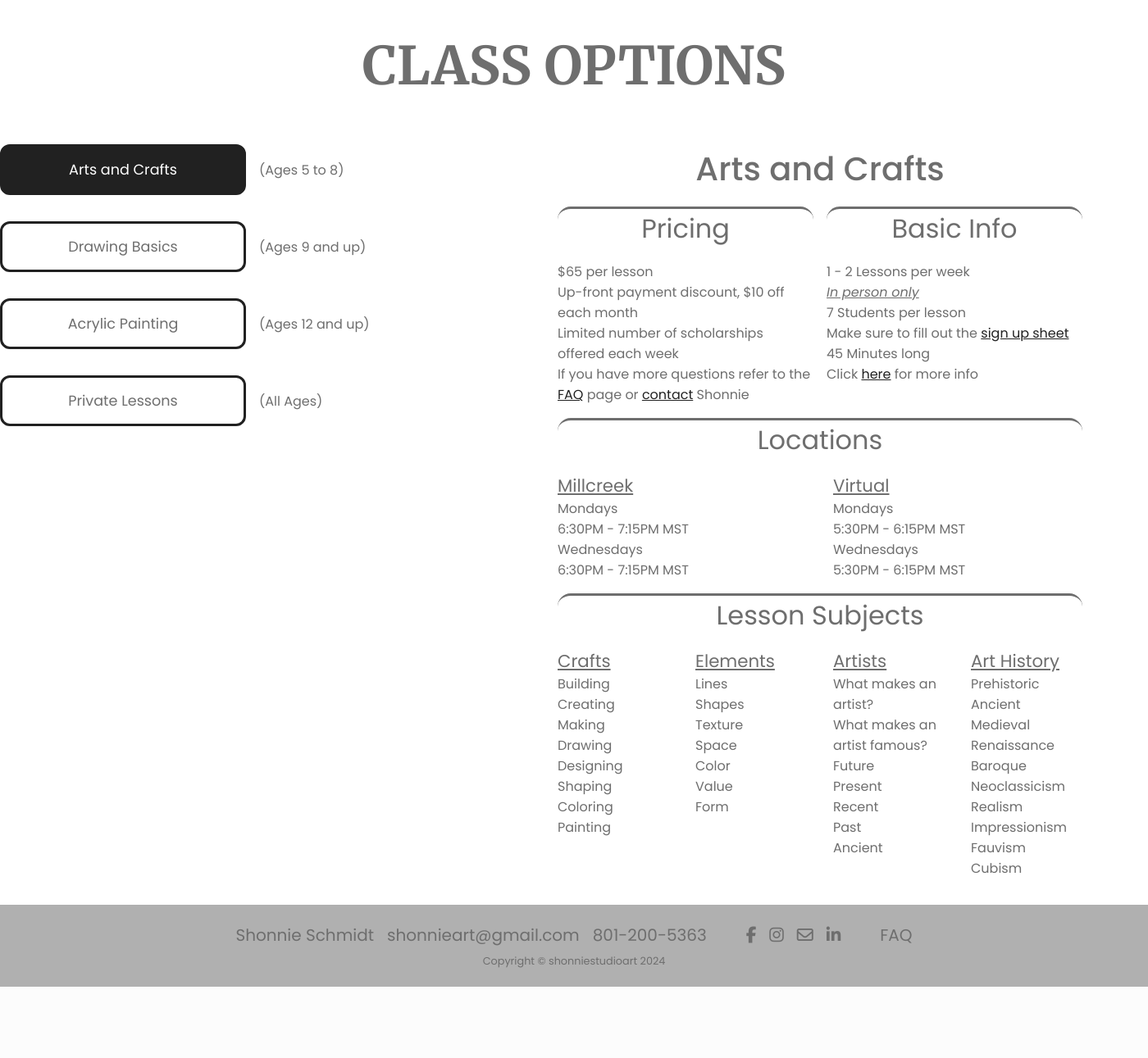
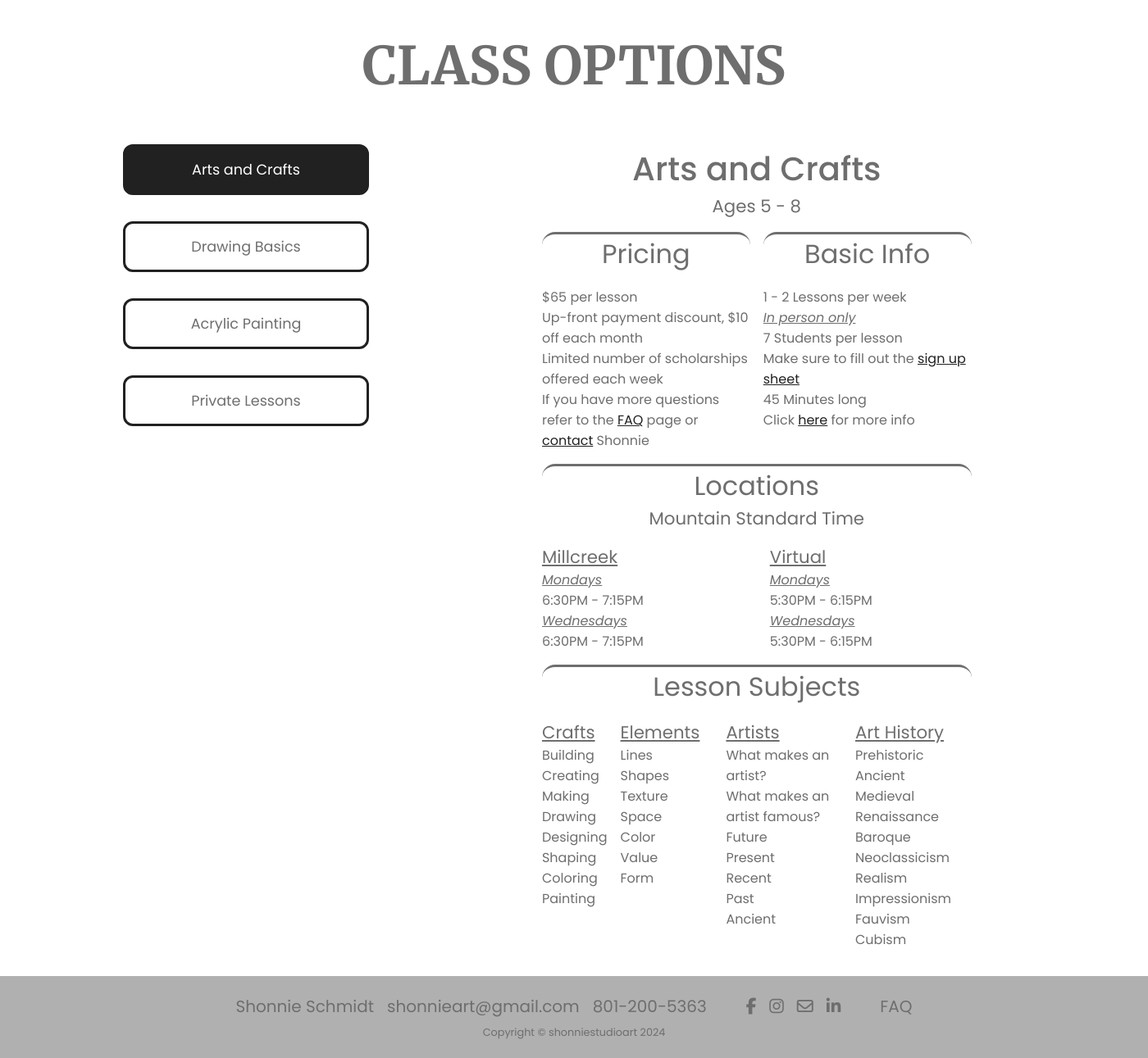
Before and after one commit to christian375h/shonniestudioart2, a Flask app: page /classes.html in a window 1400 px wide. Shown: the part 125-1416 px from the top of the page at 82% size. Before the commit the page ends 1329 px from the top, so only its background shows below. Run offline with Flask 3, Linux system fonts and the light colour scheme; some libraries are stand-ins or nearby versions.

Commit message:
Class and Events Responsive
Made the Class and events pages responsive

```diff
--- a/static/style.css
+++ b/static/style.css
@@ -368,12 +368,18 @@ footer .copyright {
 #about {
     flex-direction: column;
     align-items: center;
-    gap: 5rem;
+    gap: 4rem;
+}
+
+.about-event-container {
+    width: 100%;
+    text-align: center;
 }
 
 .about-container {
     display: flex;
     flex-direction: row;
+    gap: 5rem;
 }
 
 .about-img-container {
@@ -552,9 +558,18 @@ footer .copyright {
     display: flex;
     flex-direction: row;
     height: fit-content;
-    justify-content: flex-start;
     align-items: flex-start;
-    width: 1400px;
+    width: 1100px;
+}
+
+#classes .class-title {
+    display: flex;
+    flex-direction: column;
+    gap: 0;
+}
+
+#classes .class-title .section-text-p2{
+    text-decoration: none;
 }
 
 #classes .selected-tabs {
@@ -659,6 +674,22 @@ footer .copyright {
     border-radius: 1rem;
 }
 
+.wide-tab-container div {
+    display: flex;
+    flex-direction: row;
+    align-items: flex-start;
+}
+
+#classes .location-title {
+    display: flex;
+    flex-direction: column;
+    gap: 0;
+}
+
+.location-title .section-text-p2{
+    text-decoration: none;
+}
+
 /* FAQ Page */
 
 /* All Sections */
@@ -703,7 +734,7 @@ footer .copyright {
     height: fit-content;
     justify-content: flex-start;
     align-items: flex-start;
-    width: 1400px;
+    width: 1100px;
 }
 
 #events .selected-tabs {
@@ -808,18 +839,18 @@ footer .copyright {
     border-radius: 1rem;
 }
 
-.art-example-container {
+#events .art-example-container {
     display: flex;
     flex-direction: column;
 }
 
-.art-example-container img {
+#events .art-example-container img {
     width: 150px;
     border-radius: 0.75rem;
     transition: all 0.3s;
 }
 
-.wide-tab-container img:hover{
+#events .wide-tab-container img:hover{
     transform: scale(2);
     z-index: 1;
 }
--- a/templates/classes.html
+++ b/templates/classes.html
@@ -64,31 +64,30 @@
                 <button class="btn selected-links active-selected-link" onclick="openLink('arts-crafts')">
                     Arts and Crafts
                 </button>
-                <p>(Ages 5 to 8)</p>
             </div>
             <div>
                 <button class="btn selected-links" onclick="openLink('drawing-basics')">
                     Drawing Basics
                 </button>
-                <p>(Ages 9 and up)</p>
             </div>
             <div>
                 <button class="btn selected-links" onclick="openLink('acrylic')">
                     Acrylic Painting
                 </button>
-                <p>(Ages 12 and up)</p>
             </div>
             <div>
                 <button class="btn selected-links" onclick="openLink('private-lessons')">
                     Private Lessons
                 </button>
-                <p>(All Ages)</p>
             </div>
         </div>
 
         <div class="classes-container classes-right">
             <section id="arts-crafts" class="selected-tabs active-selected-tab">
+                <div class="class-title">
                     <h1 class="title-text-2">Arts and Crafts</h1>
+                    <p class="section-text-p2">Ages 5 - 8</p>
+                </div>
                 <div class="class-tab-container pricing basic-info">
                     <div class="classes-tab-info">
                         <h2 class="section-text-p1">Pricing</h2>
@@ -122,21 +121,24 @@
                 </div>
                 <div class="class-tab-container locations">
                     <div class="classes-tab-info">
+                        <div class="location-title">
                             <h2 class="section-text-p1">Locations</h2>
+                            <p class="section-text-p2">Mountain Standard Time</p>
+                        </div>
                         <div class="wide-tab-container">
                             <ul>
                                 <li class="section-text-p2">Millcreek</li>
-                                <li>Mondays</li>
-                                <li>6:30PM - 7:15PM MST</li>
-                                <li>Wednesdays</li>
-                                <li>6:30PM - 7:15PM MST</li>
+                                <li class="emphasis">Mondays</li>
+                                <li>6:30PM - 7:15PM</li>
+                                <li class="emphasis">Wednesdays</li>
+                                <li>6:30PM - 7:15PM</li>
                             </ul>
                             <ul>
                                 <li class="section-text-p2">Virtual</li>
-                                <li>Mondays</li>
-                                <li>5:30PM - 6:15PM MST</li>
-                                <li>Wednesdays</li>
-                                <li>5:30PM - 6:15PM MST</li>
+                                <li class="emphasis">Mondays</li>
+                                <li>5:30PM - 6:15PM</li>
+                                <li class="emphasis">Wednesdays</li>
+                                <li>5:30PM - 6:15PM</li>
                             </ul>
                         </div>
                     </div>
@@ -145,6 +147,7 @@
                     <div class="classes-tab-info">
                         <h2 class="section-text-p1">Lesson Subjects</h2>
                         <div class="wide-tab-container">
+                            <div>
                                 <ul>
                                     <li class="section-text-p2">Crafts</li>
                                     <li>Building</li>
@@ -166,6 +169,8 @@
                                     <li>Value</li>
                                     <li>Form</li>
                                 </ul>
+                            </div>
+                            <div>
                                 <ul>
                                     <li class="section-text-p2">Artists</li>
                                     <li>What makes an artist?</li>
@@ -192,9 +197,13 @@
                             </div>
                         </div>
                     </div>
+                </div>
             </section>
             <section id="drawing-basics" class="selected-tabs">
+                <div class="class-title">
                     <h1 class="title-text-2">Drawing Basics</h1>
+                    <p class="section-text-p2">Ages 9 and up</p>
+                </div>
                 <div class="class-tab-container pricing basic-info">
                     <div class="classes-tab-info">
                         <h2 class="section-text-p1">Pricing</h2>
@@ -232,37 +241,40 @@
                 </div>
                 <div class="class-tab-container locations">
                     <div class="classes-tab-info">
+                        <div class="location-title">
                             <h2 class="section-text-p1">Locations</h2>
+                            <p class="section-text-p2">Mountain Standard Time</p>
+                        </div>
                         <div class="wide-tab-container">
                             <ul>
                                 <li class="section-text-p2">Millcreek</li>
-                                <li>Tuesdays</li>
-                                <li>6:30PM - 7:30PM MST</li>
-                                <li>Wednesdays</li>
-                                <li>5:00PM - 6:00PM MST</li>
+                                <li class="emphasis">Tuesdays</li>
+                                <li>6:30PM - 7:30PM</li>
+                                <li class="emphasis">Wednesdays</li>
+                                <li>5:00PM - 6:00PM</li>
                             </ul>
                             <ul>
                                 <li class="section-text-p2">Virtual</li>
-                                <li>Mondays</li>
-                                <li>4:30 PM - 5:30 PM MST</li>
-                                <li>8:30 PM - 9:30 PM MST</li>
-                                <li>Thursdays</li>
-                                <li>4:30 PM - 5:30 PM MST</li>
-                                <li>5:30 PM - 6:30 PM MST</li>
-                                <li>6:30 PM - 7:30 PM MST</li>
-                                <li>7:30 PM - 8:30 PM MST</li>
-                                <li>8:30 PM - 9:30 PM MST</li>
-                                <li>Fridays</li>
-                                <li>2:00 PM - 3:00 PM MST</li>
-                                <li>3:00 PM - 4:00 PM MST</li>
-                                <li>4:00 PM - 5:00 PM MST</li>
-                                <li>5:00 PM - 6:00 PM MST</li>
-                                <li>6:00 PM - 7:00 PM MST</li>
+                                <li class="emphasis">Mondays - MST</li>
+                                <li>4:30 PM - 5:30 PM</li>
+                                <li>8:30 PM - 9:30 PM</li>
+                                <li class="emphasis">Thursdays - MST</li>
+                                <li>4:30 PM - 5:30 PM</li>
+                                <li>5:30 PM - 6:30 PM</li>
+                                <li>6:30 PM - 7:30 PM</li>
+                                <li>7:30 PM - 8:30 PM</li>
+                                <li>8:30 PM - 9:30 PM</li>
+                                <li class="emphasis">Fridays - MST</li>
+                                <li>2:00 PM - 3:00 PM</li>
+                                <li>3:00 PM - 4:00 PM</li>
+                                <li>4:00 PM - 5:00 PM</li>
+                                <li>5:00 PM - 6:00 PM</li>
+                                <li>6:00 PM - 7:00 PM</li>
                             </ul>
                             <ul>
                                 <li class="section-text-p2">Bountiful</li>
-                                <li>Mondays</li>
-                                <li>6:30PM - 7:30PM MST</li>
+                                <li class="emphasis">Mondays - MST</li>
+                                <li>6:30PM - 7:30PM</li>
                             </ul>
                         </div>
                     </div>
@@ -271,19 +283,17 @@
                     <div class="classes-tab-info">
                         <h2 class="section-text-p1">Lesson Subjects</h2>
                         <div class="wide-tab-container">
+                            <div>
                                 <ul>
-                                <li class="section-text-p2">Techniques</li>
-                                <li>Layering</li>
-                                <li>Shading</li>
-                                <li>Loose Sketching</li>
-                                <li>Gesture Drawing</li>
-                                <li>Blending</li>
-                                <li>Erasing Lines</li>
-                                <li>Frottage</li>
-                                <li>Indenting</li>
-                                <li>Contour Line Drawing</li>
-                                <li>Continuous Line Drawing</li>
-                                <li>Detail Work</li>
+                                    <li class="section-text-p2">Crafts</li>
+                                    <li>Building</li>
+                                    <li>Creating</li>
+                                    <li>Making</li>
+                                    <li>Drawing</li>
+                                    <li>Designing</li>
+                                    <li>Shaping</li>
+                                    <li>Coloring</li>
+                                    <li>Painting</li>
                                 </ul>
                                 <ul>
                                     <li class="section-text-p2">Elements</li>
@@ -295,6 +305,8 @@
                                     <li>Value</li>
                                     <li>Form</li>
                                 </ul>
+                            </div>
+                            <div>
                                 <ul>
                                     <li class="section-text-p2">Artists</li>
                                     <li>What makes an artist?</li>
@@ -321,9 +333,13 @@
                             </div>
                         </div>
                     </div>
+                </div>
             </section>
             <section id="acrylic" class="selected-tabs">
+                <div class="class-title">
                     <h1 class="title-text-2">Acrylic Painting</h1>
+                    <p class="section-text-p2">Ages 12 and up</p>
+                </div>
                 <div class="class-tab-container pricing basic-info">
                     <div class="classes-tab-info">
                         <h2 class="section-text-p1">Pricing</h2>
@@ -360,35 +376,38 @@
                 </div>
                 <div class="class-tab-container locations">
                     <div class="classes-tab-info">
+                        <div class="location-title">
                             <h2 class="section-text-p1">Locations</h2>
+                            <p class="section-text-p2">Mountain Standard Time</p>
+                        </div>
                         <div class="wide-tab-container">
                             <ul>
                                 <li class="section-text-p2">Millcreek</li>
-                                <li>Wednesdays</li>
-                                <li>7:30PM - 8:30PM MST</li>
+                                <li class="emphasis">Wednesdays</li>
+                                <li>7:30PM - 8:30PM</li>
                             </ul>
                             <ul>
                                 <li class="section-text-p2">Virtual</li>
-                                <li>Mondays</li>
-                                <li>4:30 PM - 5:30 PM MST</li>
+                                <li class="emphasis">Mondays</li>
+                                <li>4:30 PM - 5:30 PM</li>
                                 <li>8:30 PM - 9:30 PM MST</li>
-                                <li>Thursdays</li>
-                                <li>4:30 PM - 5:30 PM MST</li>
-                                <li>5:30 PM - 6:30 PM MST</li>
-                                <li>6:30 PM - 7:30 PM MST</li>
-                                <li>7:30 PM - 8:30 PM MST</li>
-                                <li>8:30 PM - 9:30 PM MST</li>
-                                <li>Fridays</li>
-                                <li>2:00 PM - 3:00 PM MST</li>
-                                <li>3:00 PM - 4:00 PM MST</li>
-                                <li>4:00 PM - 5:00 PM MST</li>
-                                <li>5:00 PM - 6:00 PM MST</li>
-                                <li>6:00 PM - 7:00 PM MST</li>
+                                <li class="emphasis">Thursdays</li>
+                                <li>4:30 PM - 5:30 PM</li>
+                                <li>5:30 PM - 6:30 PM</li>
+                                <li>6:30 PM - 7:30 PM</li>
+                                <li>7:30 PM - 8:30 PM</li>
+                                <li>8:30 PM - 9:30 PM</li>
+                                <li class="emphasis">Fridays</li>
+                                <li>2:00 PM - 3:00 PM</li>
+                                <li>3:00 PM - 4:00 PM</li>
+                                <li>4:00 PM - 5:00 PM</li>
+                                <li>5:00 PM - 6:00 PM</li>
+                                <li>6:00 PM - 7:00 PM</li>
                             </ul>
                             <ul>
                                 <li class="section-text-p2">Bountiful</li>
-                                <li>Mondays</li>
-                                <li>6:30PM - 7:30PM MST</li>
+                                <li class="emphasis">Mondays</li>
+                                <li>6:30PM - 7:30PM</li>
                             </ul>
                         </div>
                     </div>
@@ -397,19 +416,17 @@
                     <div class="classes-tab-info">
                         <h2 class="section-text-p1">Lesson Subjects</h2>
                         <div class="wide-tab-container">
+                            <div>
                                 <ul>
-                                <li class="section-text-p2">Techniques</li>
-                                <li>Layering</li>
-                                <li>Shading</li>
-                                <li>Loose Sketching</li>
-                                <li>Gesture Drawing</li>
-                                <li>Blending</li>
-                                <li>Erasing Lines</li>
-                                <li>Frottage</li>
-                                <li>Indenting</li>
-                                <li>Contour Line Drawing</li>
-                                <li>Continuous Line Drawing</li>
-                                <li>Detail Work</li>
+                                    <li class="section-text-p2">Crafts</li>
+                                    <li>Building</li>
+                                    <li>Creating</li>
+                                    <li>Making</li>
+                                    <li>Drawing</li>
+                                    <li>Designing</li>
+                                    <li>Shaping</li>
+                                    <li>Coloring</li>
+                                    <li>Painting</li>
                                 </ul>
                                 <ul>
                                     <li class="section-text-p2">Elements</li>
@@ -421,6 +438,8 @@
                                     <li>Value</li>
                                     <li>Form</li>
                                 </ul>
+                            </div>
+                            <div>
                                 <ul>
                                     <li class="section-text-p2">Artists</li>
                                     <li>What makes an artist?</li>
@@ -447,9 +466,13 @@
                             </div>
                         </div>
                     </div>
+                </div>
             </section>
             <section id="private-lessons" class="selected-tabs">
+                <div class="class-title">
                     <h1 class="title-text-2">Private Lessons</h1>
+                    <p class="section-text-p2">All Ages</p>
+                </div>
                 <div class="class-tab-container pricing basic-info">
                     <div class="classes-tab-info">
                         <h2 class="section-text-p1">Pricing</h2>
@@ -481,19 +504,22 @@
                 </div>
                 <div class="class-tab-container locations">
                     <div class="classes-tab-info">
+                        <div class="location-title">
                             <h2 class="section-text-p1">Locations</h2>
+                            <p class="section-text-p2">Mountain Standard Time</p>
+                        </div>
                         <div class="wide-tab-container">
                             <ul>
                                 <li class="section-text-p2">Millcreek</li>
-                                <li>Fridays</li>
-                                <li>8:00AM - 9:00PM MST</li>
-                                <li>9:30AM - 10:30PM MST</li>
+                                <li class="emphasis">Fridays</li>
+                                <li>8:00AM - 9:00PM</li>
+                                <li>9:30AM - 10:30PM</li>
                             </ul>
                             <ul>
                                 <li class="section-text-p2">Virtual</li>
-                                <li>Fridays</li>
-                                <li>8:00AM - 9:00PM MST</li>
-                                <li>9:30AM - 10:30PM MST</li>
+                                <li class="emphasis">Fridays</li>
+                                <li>8:00AM - 9:00PM</li>
+                                <li>9:30AM - 10:30PM</li>
                             </ul>
                         </div>
                     </div>
@@ -502,19 +528,17 @@
                     <div class="classes-tab-info">
                         <h2 class="section-text-p1">Lesson Subjects</h2>
                         <div class="wide-tab-container">
+                            <div>
                                 <ul>
-                                <li class="section-text-p2">Techniques</li>
-                                <li>Layering</li>
-                                <li>Shading</li>
-                                <li>Loose Sketching</li>
-                                <li>Gesture Drawing</li>
-                                <li>Blending</li>
-                                <li>Erasing Lines</li>
-                                <li>Frottage</li>
-                                <li>Indenting</li>
-                                <li>Contour Line Drawing</li>
-                                <li>Continuous Line Drawing</li>
-                                <li>Detail Work</li>
+                                    <li class="section-text-p2">Crafts</li>
+                                    <li>Building</li>
+                                    <li>Creating</li>
+                                    <li>Making</li>
+                                    <li>Drawing</li>
+                                    <li>Designing</li>
+                                    <li>Shaping</li>
+                                    <li>Coloring</li>
+                                    <li>Painting</li>
                                 </ul>
                                 <ul>
                                     <li class="section-text-p2">Elements</li>
@@ -526,6 +550,8 @@
                                     <li>Value</li>
                                     <li>Form</li>
                                 </ul>
+                            </div>
+                            <div>
                                 <ul>
                                     <li class="section-text-p2">Artists</li>
                                     <li>What makes an artist?</li>
@@ -549,6 +575,7 @@
                                     <li>Fauvism</li>
                                     <li>Cubism</li>
                                 </ul>
+                            </div>
                         </div>
                     </div>
                 </div>
--- a/templates/events.html
+++ b/templates/events.html
@@ -93,7 +93,7 @@
             <section id="face-painting" class="selected-tabs active-selected-tab">
                 <h1 class="title-text-2">Face Painting</h1>
                 <div class="events-tab-container pricing basic-info">
-                    <div class="events-tab-info">
+                    <div class="events-tab-info pricing">
                         <h2 class="section-text-p1">Pricing</h2>
                         <ul>
                             <li>$35 per person for groups of 1 - 15</li>
@@ -107,7 +107,7 @@
                             </li>
                         </ul>
                     </div>
-                    <div class="events-tab-info">
+                    <div class="events-tab-info basic-info">
                         <h2 class="section-text-p1">Basic Info</h2>
                         <ul>
                             <li>Schedule a time to have Shonnie come and paint faces at your party</li>
```
Also changed, not shown: static/mediaqueries.css (+103 -5 lines). Lines whose indentation alone changed are shown as unchanged.
